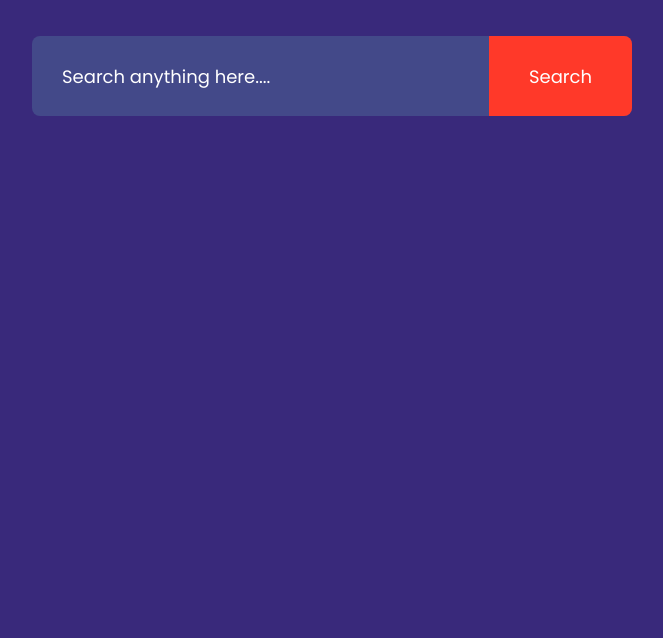
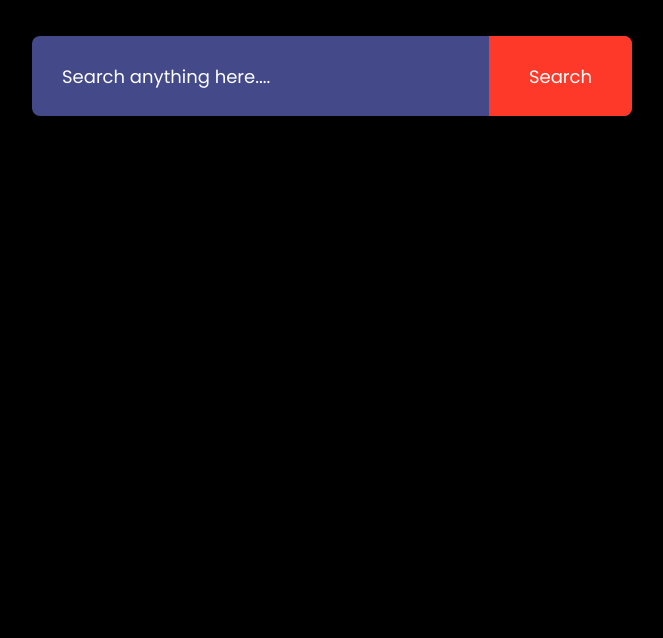
Before and after one commit to samuelosafari/Image-Search-Engine, a plain HTML site: page index.html in a window 1280 px wide. Shown: the part 162-800 px from the top of the page, without its empty margins (308-971 px from the left). Drawn offline with Linux system fonts and the light colour scheme.

Commit message:
Update styles.css

```diff
--- a/styles.css
+++ b/styles.css
@@ -8,7 +8,7 @@
 }
 
 body {
-  background: #39297b;
+  background: #000;
   color: #fff;
 }
 
```
